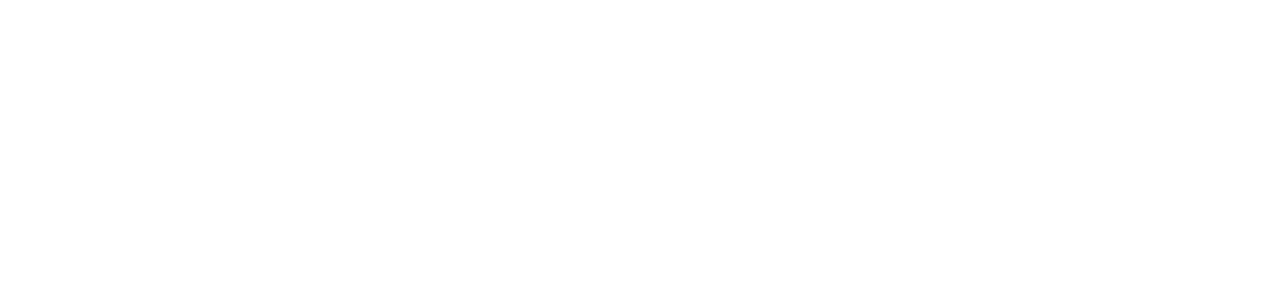
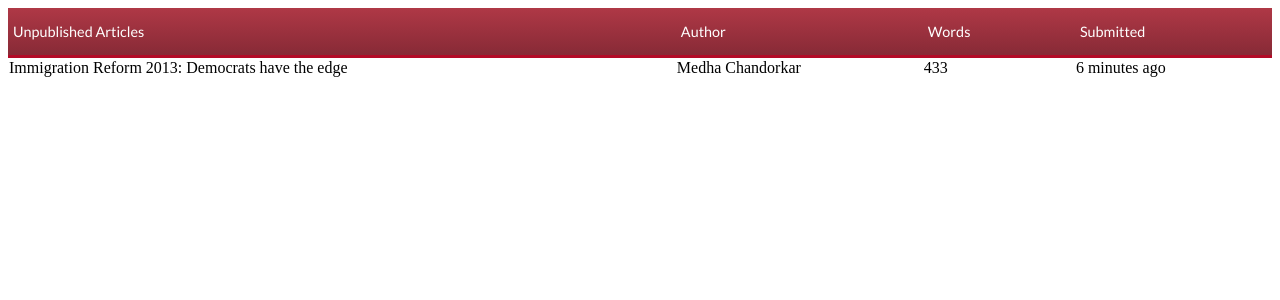
Before and after one commit to Roilan/articles, a React app: page / in a window 1280 px wide. Shown: the top 300 px of the page. Built offline with nearby package versions, Linux system fonts and the light colour scheme.

Commit message:
added scss loaders and started styling on static content

```diff
--- a/index.html
+++ b/index.html
@@ -1,6 +1,7 @@
 <!DOCTYPE html>
 <html>
 <head>
+  <link href='https://fonts.googleapis.com/css?family=Lato' rel='stylesheet' type='text/css'>
 </head>
 <body>
 <div id="root"></div>
--- a/package.json
+++ b/package.json
@@ -13,7 +13,11 @@
     "babel-loader": "^6.2.0",
     "babel-preset-es2015": "^6.1.18",
     "babel-preset-react": "^6.1.18",
+    "css-loader": "^0.21.0",
+    "node-sass": "^3.3.3",
     "react-hot-loader": "^1.3.0",
+    "sass-loader": "^3.0.0",
+    "style-loader": "^0.13.0",
     "webpack": "^1.12.9",
     "webpack-dev-server": "^1.14.0"
   },
--- a/src/components/App.js
+++ b/src/components/App.js
@@ -1,11 +1,13 @@
 import React, { Component } from 'react';
 import Table from './Table';
+
+import '../scss/App.scss';
 
 export default class App extends Component {
   render() {
     return (
       <div>
-        <h1></h1>
+        <Table />
       </div>
     );
   }
--- a/src/components/Table.js
+++ b/src/components/Table.js
@@ -3,9 +3,24 @@
 export default class Table extends Component {
   render() {
     return (
-      <Table>
-
-      </Table>
+      <div>
+        <table>
+          <tbody>
+          <tr>
+            <th>Unpublished Articles</th>
+            <th>Author</th>
+            <th>Words</th>
+            <th>Submitted</th>
+          </tr>
+          <tr>
+            <td>Immigration Reform 2013: Democrats have the edge</td>
+            <td>Medha Chandorkar</td>
+            <td>433</td>
+            <td>6 minutes ago</td>
+          </tr>
+          </tbody>
+        </table>
+      </div>
     )
   }
 }
--- /dev/null
+++ b/src/scss/App.scss
@@ -0,0 +1,18 @@
+@import './Colors';
+
+table {
+  border-collapse: collapse;
+  width: 100%;
+
+  th {
+  	background: $red;
+		background: linear-gradient($red, $darkRed);
+		border-bottom: 3px solid $borderRed;
+		color: white;
+		font-weight: 300;
+		font-family: 'lato';
+		font-size: 0.9em;
+		padding: 15px 30px 15px 5px;
+		text-align: left;
+  }
+}
--- /dev/null
+++ b/src/scss/Colors.scss
@@ -0,0 +1,4 @@
+$red: #af3846;
+$darkRed: #872a36;
+
+$borderRed: #b40a27;
--- a/webpack.config.js
+++ b/webpack.config.js
@@ -15,11 +15,17 @@
     new webpack.HotModuleReplacementPlugin()
   ],
   module: {
-    loaders: [{
-      exclude: /node_modules/,
-      loaders: ['react-hot', 'babel'],
-      include: __dirname + '/src'
-    }]
+    loaders: [
+      {
+        exclude: /node_modules/,
+        loaders: ['react-hot', 'babel'],
+        include: __dirname + '/src'
+      },
+      {
+        test: /\.scss$/,
+        loaders: ['style', 'css', 'sass']
+      }
+    ]
   },
   resolve: {
     extensions: ['', '.js', '.jsx']
```
